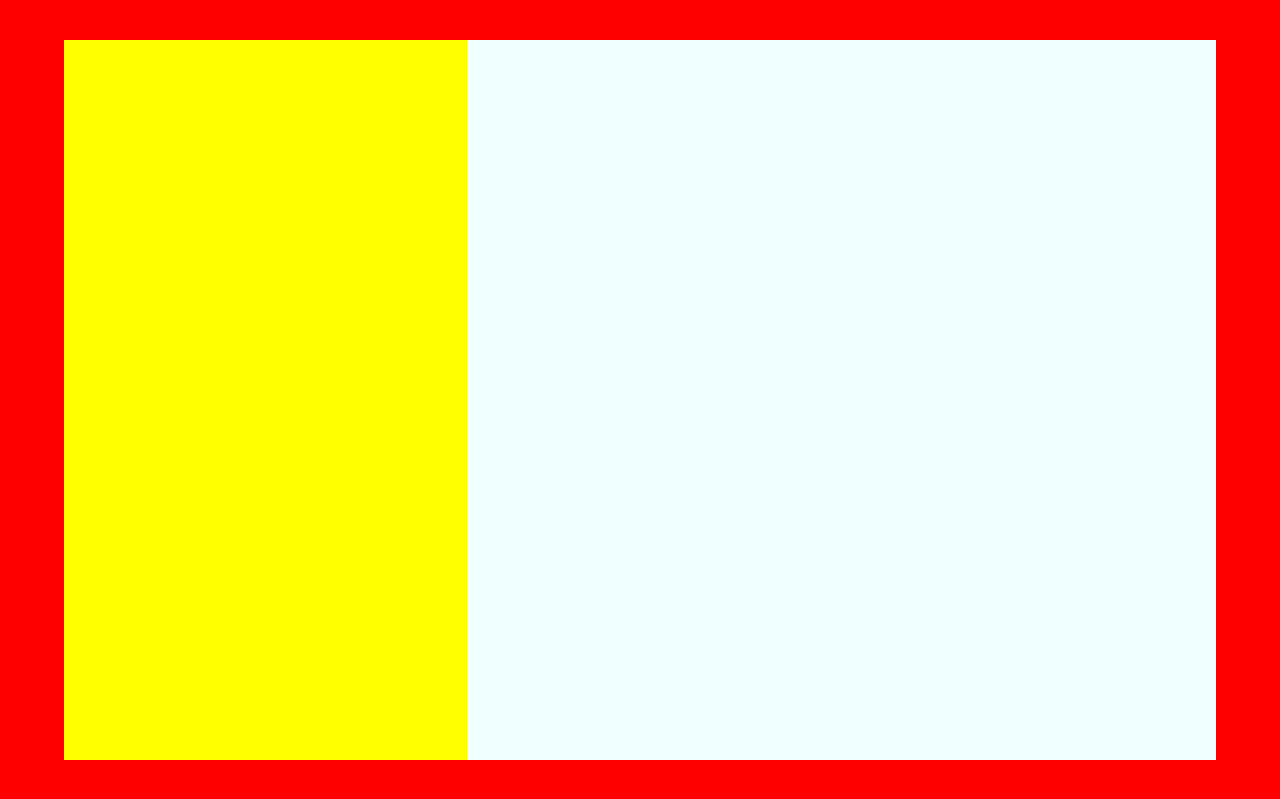
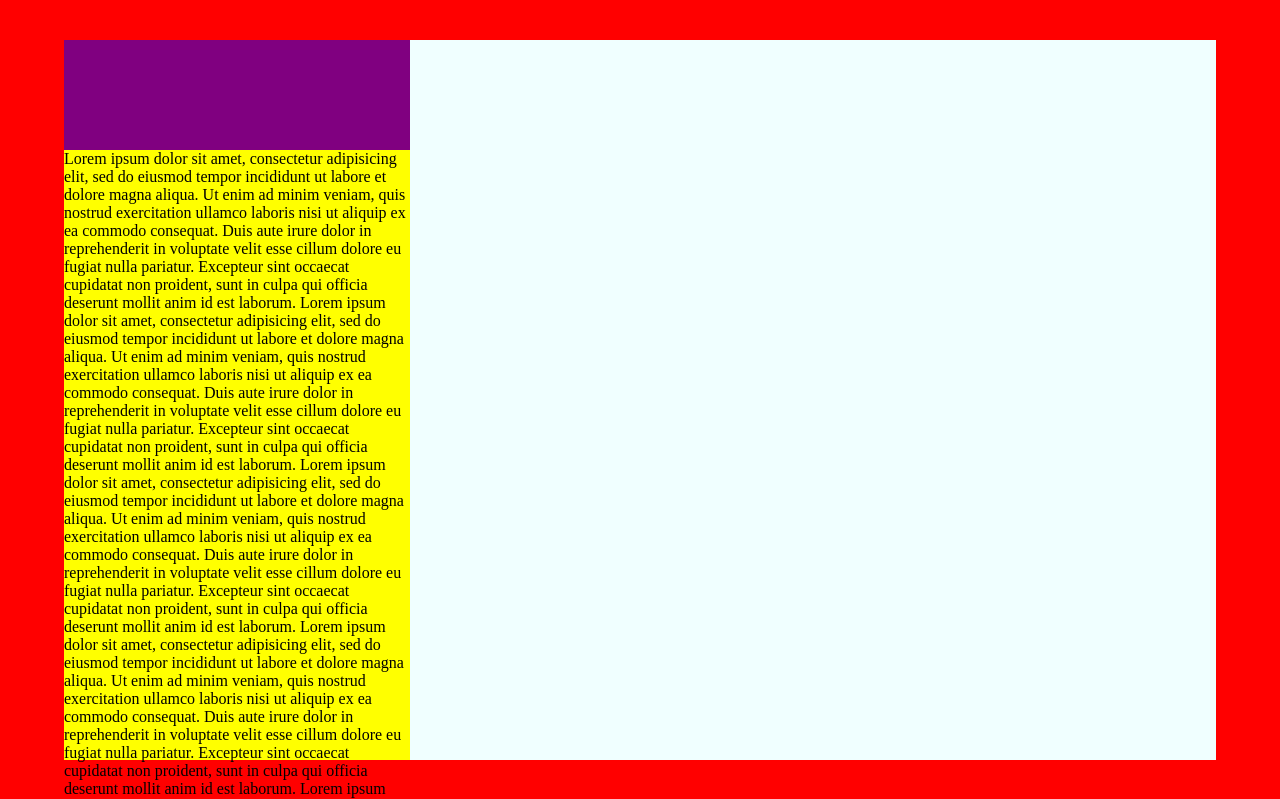
Before and after one commit to andemarco/js-html-css-boolzap, a plain HTML site: page index.html in a window 1280 px wide. Shown: the top 799 px of the page. Drawn offline with Linux system fonts and the light colour scheme.

Commit message:
BASE LAYOUT 30%

```diff
--- a/css/style.css
+++ b/css/style.css
@@ -3,6 +3,10 @@
   margin: 0 auto;
   padding: 0 auto;
 }
+/* SCROLLBAR */
+/* height: calc(100% - 110px);
+overflow: hidden;
+overflow-y: scroll; */
 
 .container {
   background-color: red;
@@ -19,11 +23,20 @@
 }
 .contacts {
   height: 100%;
-  width: 35%;
+  width: 30%;
   background-color: yellow;
 }
 .chat {
   height: 100%;
-  width: 65%;
+  width: 70%;
   background-color: azure;
 }
+.contacts__header {
+  height: 110px;
+  background-color: purple;
+  z-index: 3456
+
+}
+.contacts__main {
+
+}
--- a/index.html
+++ b/index.html
@@ -9,7 +9,16 @@
     <div class="container">
       <div class="container__wrap__90">
         <div class="contacts">
+          <div class="contacts__header">
 
+          </div>
+          <div class="contacts__main">
+            Lorem ipsum dolor sit amet, consectetur adipisicing elit, sed do eiusmod tempor incididunt ut labore et dolore magna aliqua. Ut enim ad minim veniam, quis nostrud exercitation ullamco laboris nisi ut aliquip ex ea commodo consequat. Duis aute irure dolor in reprehenderit in voluptate velit esse cillum dolore eu fugiat nulla pariatur. Excepteur sint occaecat cupidatat non proident, sunt in culpa qui officia deserunt mollit anim id est laborum.
+            Lorem ipsum dolor sit amet, consectetur adipisicing elit, sed do eiusmod tempor incididunt ut labore et dolore magna aliqua. Ut enim ad minim veniam, quis nostrud exercitation ullamco laboris nisi ut aliquip ex ea commodo consequat. Duis aute irure dolor in reprehenderit in voluptate velit esse cillum dolore eu fugiat nulla pariatur. Excepteur sint occaecat cupidatat non proident, sunt in culpa qui officia deserunt mollit anim id est laborum.
+            Lorem ipsum dolor sit amet, consectetur adipisicing elit, sed do eiusmod tempor incididunt ut labore et dolore magna aliqua. Ut enim ad minim veniam, quis nostrud exercitation ullamco laboris nisi ut aliquip ex ea commodo consequat. Duis aute irure dolor in reprehenderit in voluptate velit esse cillum dolore eu fugiat nulla pariatur. Excepteur sint occaecat cupidatat non proident, sunt in culpa qui officia deserunt mollit anim id est laborum.
+            Lorem ipsum dolor sit amet, consectetur adipisicing elit, sed do eiusmod tempor incididunt ut labore et dolore magna aliqua. Ut enim ad minim veniam, quis nostrud exercitation ullamco laboris nisi ut aliquip ex ea commodo consequat. Duis aute irure dolor in reprehenderit in voluptate velit esse cillum dolore eu fugiat nulla pariatur. Excepteur sint occaecat cupidatat non proident, sunt in culpa qui officia deserunt mollit anim id est laborum.
+            Lorem ipsum dolor sit amet, consectetur adipisicing elit, sed do eiusmod tempor incididunt ut labore et dolore magna aliqua. Ut enim ad minim veniam, quis nostrud exercitation ullamco laboris nisi ut aliquip ex ea commodo consequat. Duis aute irure dolor in reprehenderit in voluptate velit esse cillum dolore eu fugiat nulla pariatur. Excepteur sint occaecat cupidatat non proident, sunt in culpa qui officia deserunt mollit anim id est laborum.
+          </div>
         </div>
         <div class="chat">
 
```
